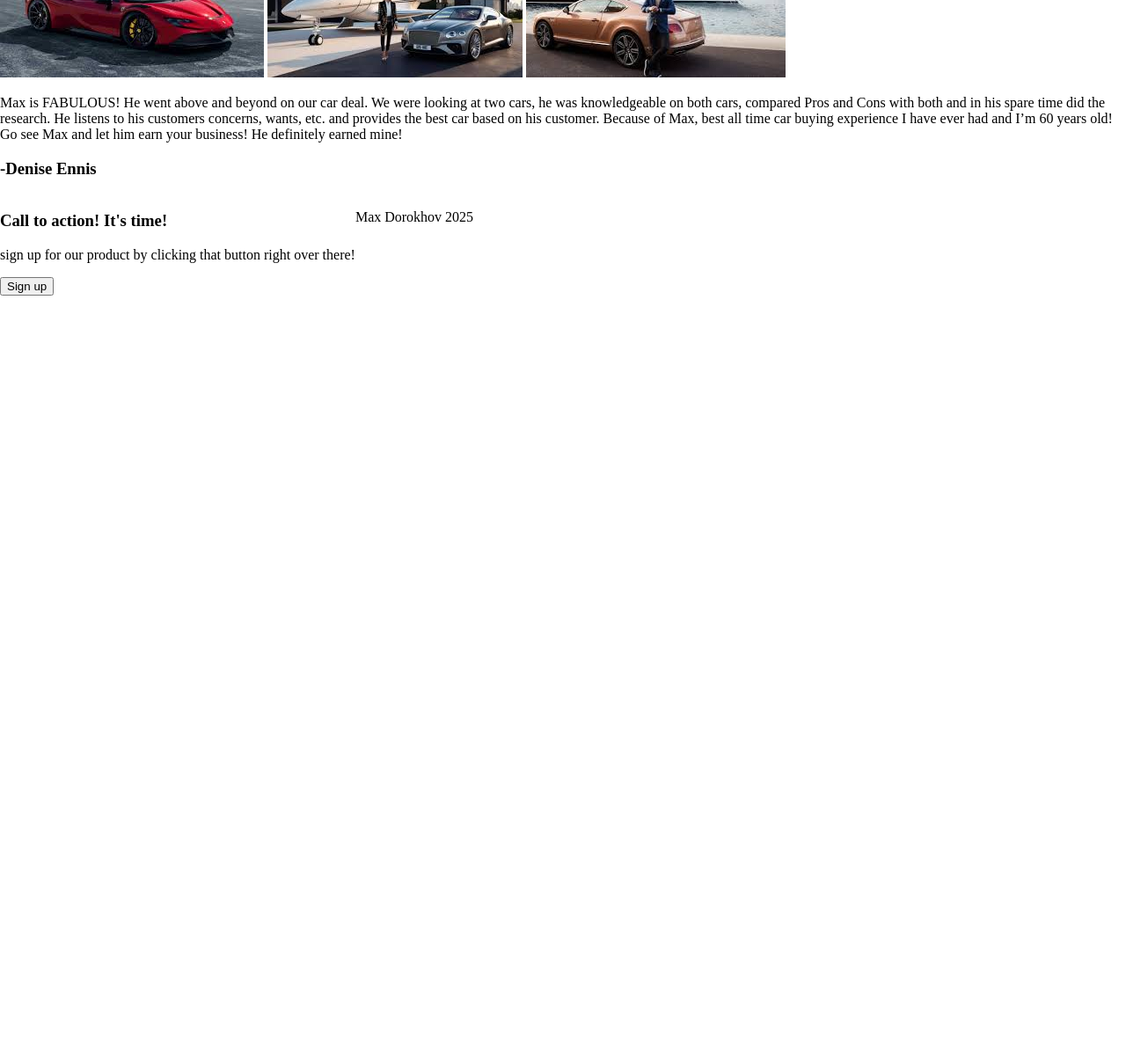
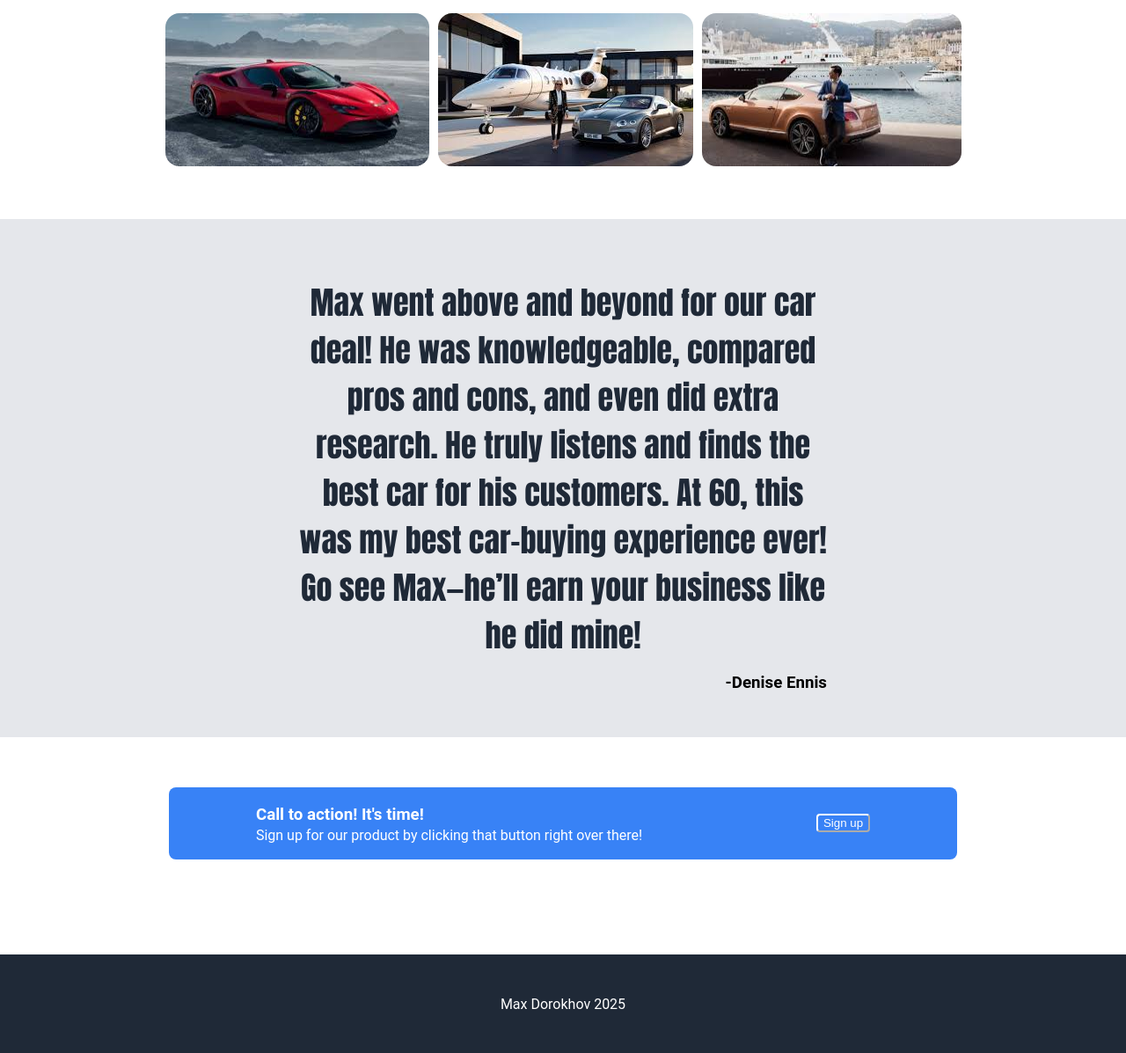
Before and after one commit to Maximpade/landing-page, a plain HTML site: page index.html in a window 1280 px wide. Shown: the part 410-1607 px from the top of the page at 88% size. Before the commit the page ends 800 px from the top, so only its background shows below. Drawn offline with Linux system fonts and the light colour scheme.

Commit message:
I forgot to commit

```diff
--- a/index.html
+++ b/index.html
@@ -9,7 +9,7 @@
 <body>
 
    <div class="header">
-    <img class="logo" src="download.jpeg" width="60px"alt="company logo">
+    <h1>Header Logo</h1>
     <div class="links">
     <a href=".">header link one</a>
     <a href=".">header link two</a>
@@ -27,24 +27,35 @@
     </div>
 
 <div class="mid">
-    <h2>some random information.</h2>
+    <h2>Some random information.</h2>
 
-
+    <div class="images">
     <img src="lav.jpeg" alt="red sf90 ferrari">
     <img src="lav1.jpeg" alt="woman standing between private jet and bentley">
-    <img src="lav2.jpeg" alt="man leaning against bentley in front of yachts">
+    <img src="lav2.jpeg" alt="man leaning against bentley in front of yachts"></div>
 </div>
 <div class="quote-container">
 
     <p>
-        Max is FABULOUS! He went above and beyond on our car deal. We were looking at two cars, he was knowledgeable on both cars, compared Pros and Cons with both and in his spare time did the research. He listens to his customers concerns, wants, etc. and provides the best car based on his customer. Because of Max, best all time car buying experience I have ever had and I’m 60 years old! Go see Max and let him earn your business! He definitely earned mine!</p>
+        Max went above and beyond for our car deal! He was knowledgeable, compared pros and cons, and even did extra research. He truly listens and finds the best car for his customers. At 60, this was my best car-buying experience ever! Go see Max—he’ll earn your business like he did mine!
+
+
+
+
+
+
+
+</p>
         <h3>-Denise Ennis</h3>
 </div>
 <div class="call-to-action">
+    <div class="box"><div class="leftbox">
     <h3>Call to action! It's time!</h3>
-    <p>sign up for our product by clicking that button right over there!</p>
+    <p>Sign up for our product by clicking that button right over there!</p>
+    </div>
     <button> Sign up</button>
-</div>
-    <p>  Max Dorokhov 2025</p>
+    </div>
+</div><div class="foot">
+    <p>  Max Dorokhov 2025</p></div>
 </body>
 </html>
--- a/style.css
+++ b/style.css
@@ -3,6 +3,7 @@ body{
     display: flex;
     flex-wrap: wrap;
     margin: auto;
+    font-family:"Roboto";
 }
 .header{
     display: flex;
@@ -11,17 +12,19 @@ body{
     background-color: #1f2937;
     height: 50px;
     align-items: center;
-    justify-content: space-between;
+    justify-content: space-evenly;
+    color:#E5e7eb;
+
 }
 .head{
     width: 100%;
-
+    padding: 30px;
     background-color: #1f2937;
     color:white;
     display:flex;
     flex-wrap: wrap;
-    justify-content: center;
-    gap:200px;
+    justify-content: space-evenly;
+
 
 }
 .logo{
@@ -30,10 +33,8 @@ body{
     }
 .links{
     display: flex;
-    margin-right: 100px;
-
-
- gap:10px;
+    font-size: 18px;
+  gap:10px;
 }
 
 .links a{
@@ -44,7 +45,8 @@ body{
 
 }.head img{
     justify-self: flex-end;
-    margin: 10px;
+
+    border-radius: .5em;
 
 
 }
@@ -59,3 +61,153 @@ body{
     display: flex;
     flex-direction: column;
 }
+.mid{
+    width: 100%;
+    display: flex;
+    flex-direction: column;
+    justify-content: center;
+    align-content: space-around;
+    align-items: center;
+    align-self: center;
+    gap: 40px;
+    margin-bottom: -100px;
+    }
+.mid h2{
+    display:flex;
+
+    width:100%;
+
+    justify-content: center;
+
+   text-align: center;
+  font-weight: 900;
+ margin-top: 40px;
+ color: #1f2937;
+ font-size: 36px;
+ font-family:  serif;
+ margin-bottom: -10px;
+}
+
+.images{
+    display: flex;
+    width: 100%;
+    flex-direction: row;
+    flex-wrap: wrap;
+    justify-content: center;
+    border-radius: 1em;
+    gap:10px;
+
+
+}
+.images img{
+    display: flex;
+    border-radius: 1em;
+    justify-self: center;
+    justify-content: center;
+    flex-direction: row;
+    flex-wrap: wrap;
+
+}
+.quote-container{
+    background-color: #e5e7eb;
+    display: flex;
+    flex-wrap: wrap;
+    justify-content: center;
+    width: 100%;
+    text-align: center;
+    flex-direction: column;
+    align-content: center;
+    margin-top: 10em;
+    padding: 2em;
+}
+.quote-container p{
+    display: flex;
+    max-width: 600px;
+    justify-self: center;
+    flex-direction: row;
+    font-size: 36px;
+    font-style:light italic;
+    color: #1f2937;
+    font-family: Impact, Haettenschweiler, 'Arial Narrow Bold', sans-serif;
+
+    width: 100%;
+
+}
+.quote-container h3{
+    display: flex;
+    flex-direction: row;
+    justify-content: flex-end;
+    align-content: flex-start;
+    margin-top:-20px;
+}
+.call-to-action{
+    margin-top: 2em;
+    width: 100%;
+    display: flex;
+    justify-content: center;
+    align-content: center;
+
+
+
+
+}
+.call-to-action .box{
+    flex-direction: row;
+    display:flex;
+    border-radius: .5em;
+    margin-top:25px;
+    height: 10em;
+    background-color: #3882f6;
+    color:white;
+    width: 70%;
+    height:80%;
+    align-items: center;
+    flex-wrap: wrap;
+    justify-content: space-around;
+}
+.box button{
+    justify-content: flex-end;
+    flex-direction: row;
+    color:white;
+    background-color: #3882f6;
+    border-color: white;
+    border-radius: .3em;
+    flex-wrap: nowrap;
+}
+.box{
+    display: flex;
+}
+.foot {
+    width: 100%;
+    display:flex;
+    justify-content: center;
+    align-items: flex-end;
+    margin-top: auto;
+    flex-direction: column;
+    margin-top: 7em;
+    height: 7em;
+    background-color: #1f2937;
+
+
+}
+.foot p{
+    display: flex;
+    background-color: #1f2937;
+    color:white;
+    width: 100%;
+    justify-content: center;
+
+    align-items: center;
+    padding:auto;
+    flex-direction: column;
+
+
+}
+.boxh3, .boxp{
+display: flex;
+flex-direction: column;
+}
+.leftbox p{
+    margin-top: -1em;
+
+}
```
